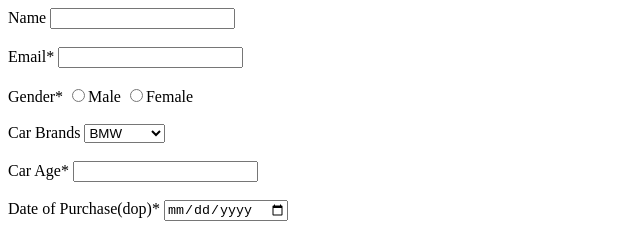
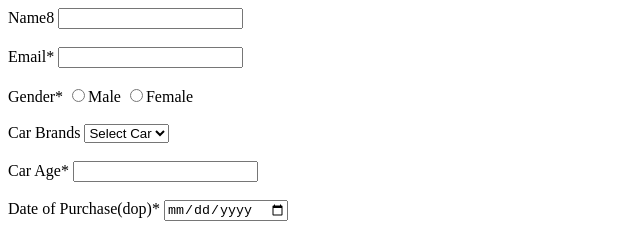
Before and after one commit to acciojob/car-insurance-form-AffanShaikh100, a website: page main.html in a window 1280 px wide. Shown: the top 236 px of the page, 0-640 px from the left. Drawn offline with Linux system fonts and the light colour scheme.

Commit message:
created a submission

```diff
--- a/main.html
+++ b/main.html
@@ -12,7 +12,7 @@
     </script>
 	<form method="post">
 		<div>
-			<label for="name">Name</label>
+			<label for="name">Name8</label>
 		    <input type="text" name="name" id="name">
 		</div>
 		<br>
@@ -30,6 +30,7 @@
 		<div>
 			<label for="cars">Car Brands</label>
 		    <select  name="car" id="car">
+				<option>Select Car</option>
 				<option>BMW</option>
 				<option>Audi</option>
 				<option>Mercedez</option>
```
